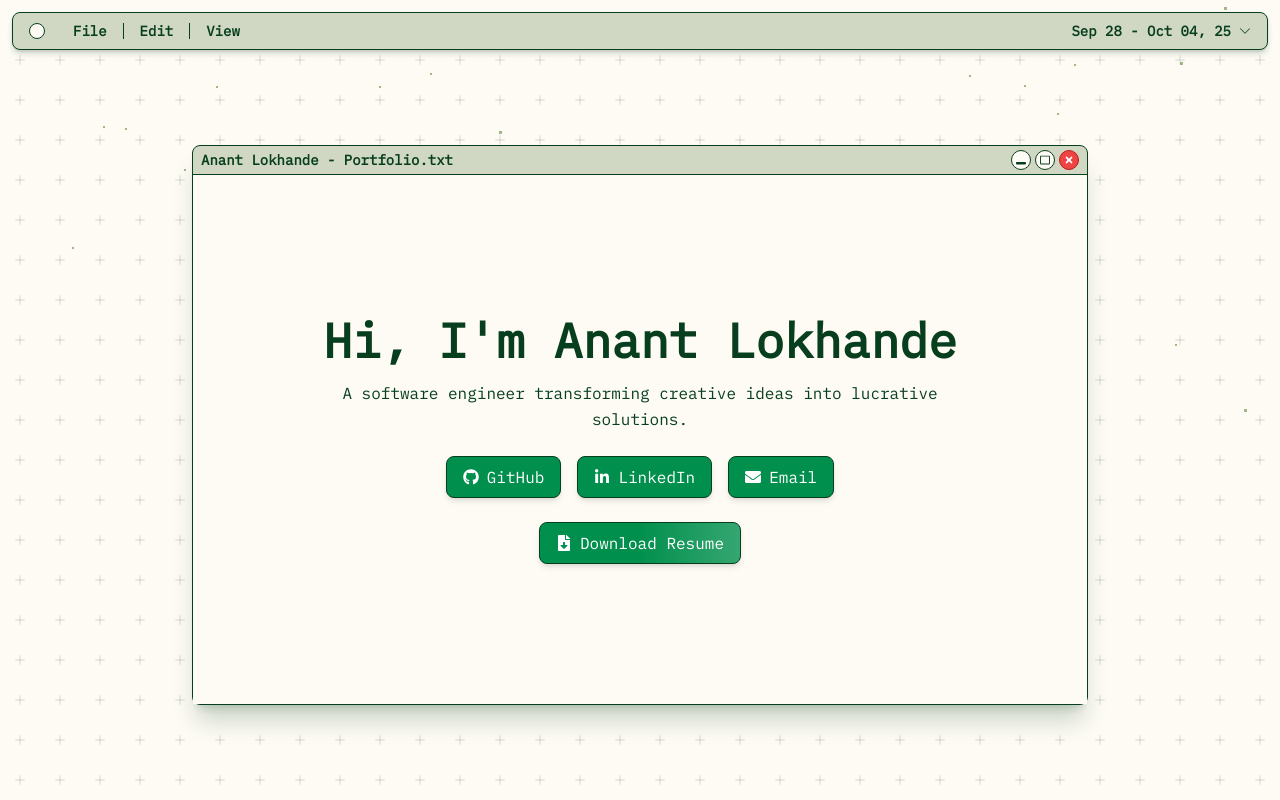
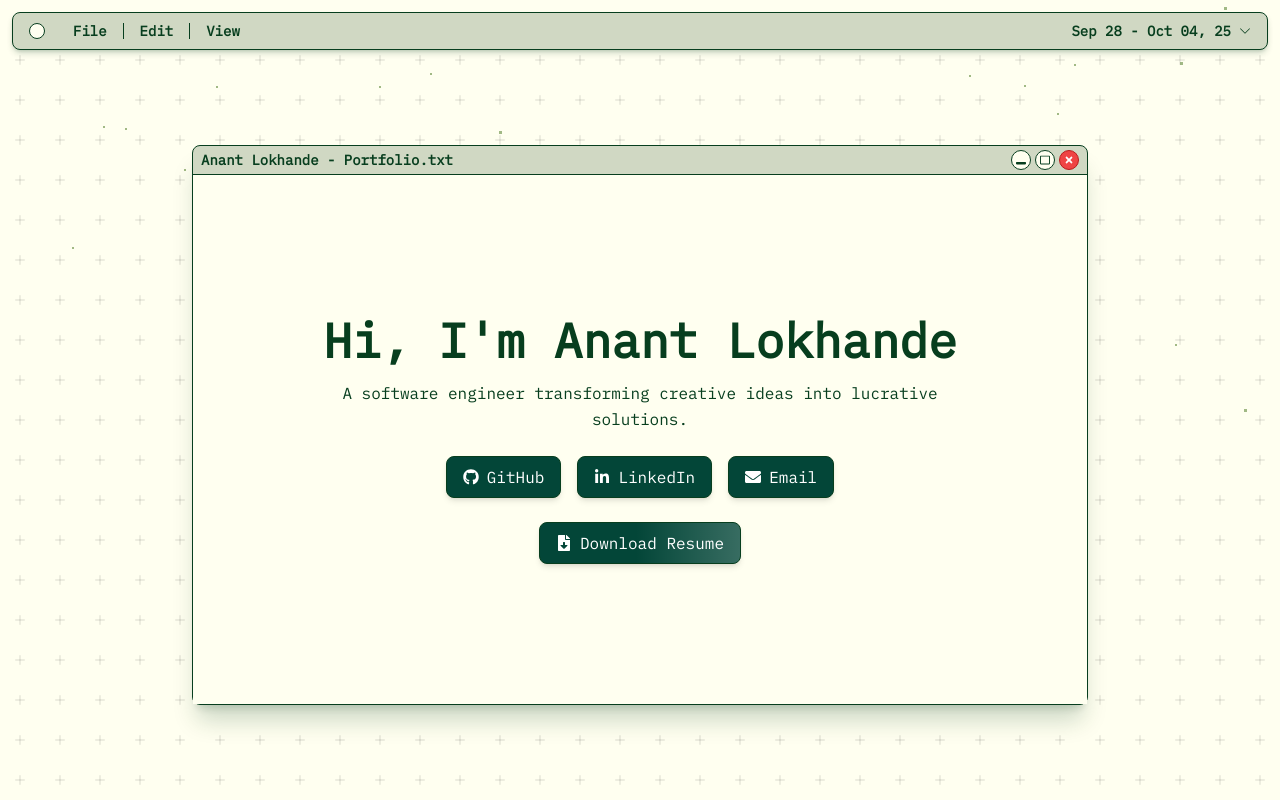
Before and after one commit to Anantlok/Portfolio-main, a React (Create React App) app: page / in a window 1280 px wide. Built offline with nearby package versions, Linux system fonts and the light colour scheme.

Commit message:
changed some stuff

```diff
--- a/tailwind.config.js
+++ b/tailwind.config.js
@@ -7,9 +7,9 @@ module.exports = {
     extend: {
       colors: {
         // --- New Natural Green Palette ---
-        'background': '#FDFBF4',      // Use for the main page background
+        'background': '#fffff0',      // Use for the main page background
         'surface': '#D0D8C3',         // Use for cards, modals, or secondary backgrounds
-        'primary': '#008F4C',         // Use for primary buttons, links, and important accents
+        'primary': '#034638',         // Use for primary buttons, links, and important accents
         'highlight-soft': '#D1DEA9',  // Use for hover states or subtle highlights
         'text-primary': '#073E1E',    // Use for headings and primary text for high contrast
       },
```
